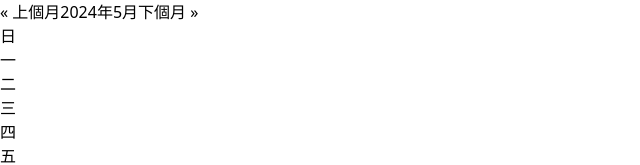
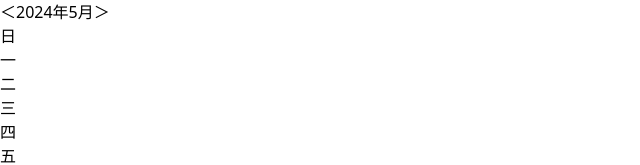
Before and after one commit to Supermarpig/calendarTest, a React (Vite) app: page / in a window 1280 px wide. Shown: the top 165 px of the page, without its empty margins (0-640 px from the left). Built offline with nearby package versions, Linux system fonts and the light colour scheme.

Commit message:
feat:add

```diff
--- a/src/components/Calendar.tsx
+++ b/src/components/Calendar.tsx
@@ -62,9 +62,9 @@ const Calendar: React.FC<CalendarProps> = ({ initialDate = new Date() }) => {
     return (
         <div className="p-5 bg-gray-200 rounded-lg shadow-md">
             <div className="flex justify-between items-center mb-4">
-                <button onClick={() => changeMonth(-1)} className="px-3 py-1 bg-gray-300 rounded hover:bg-gray-400">« 上個月</button>
+                <button onClick={() => changeMonth(-1)} className="px-3 py-1 bg-gray-300 rounded hover:bg-gray-400">＜</button>
                 <span className="text-center font-bold text-lg">{`${year}年${month + 1}月`}</span>
-                <button onClick={() => changeMonth(1)} className="px-3 py-1 bg-gray-300 rounded hover:bg-gray-400">下個月 »</button>
+                <button onClick={() => changeMonth(1)} className="px-3 py-1 bg-gray-300 rounded hover:bg-gray-400">＞</button>
             </div>
             <div className="grid grid-cols-7 gap-1">
                 {daysOfWeek.map((day, index) => (
```
